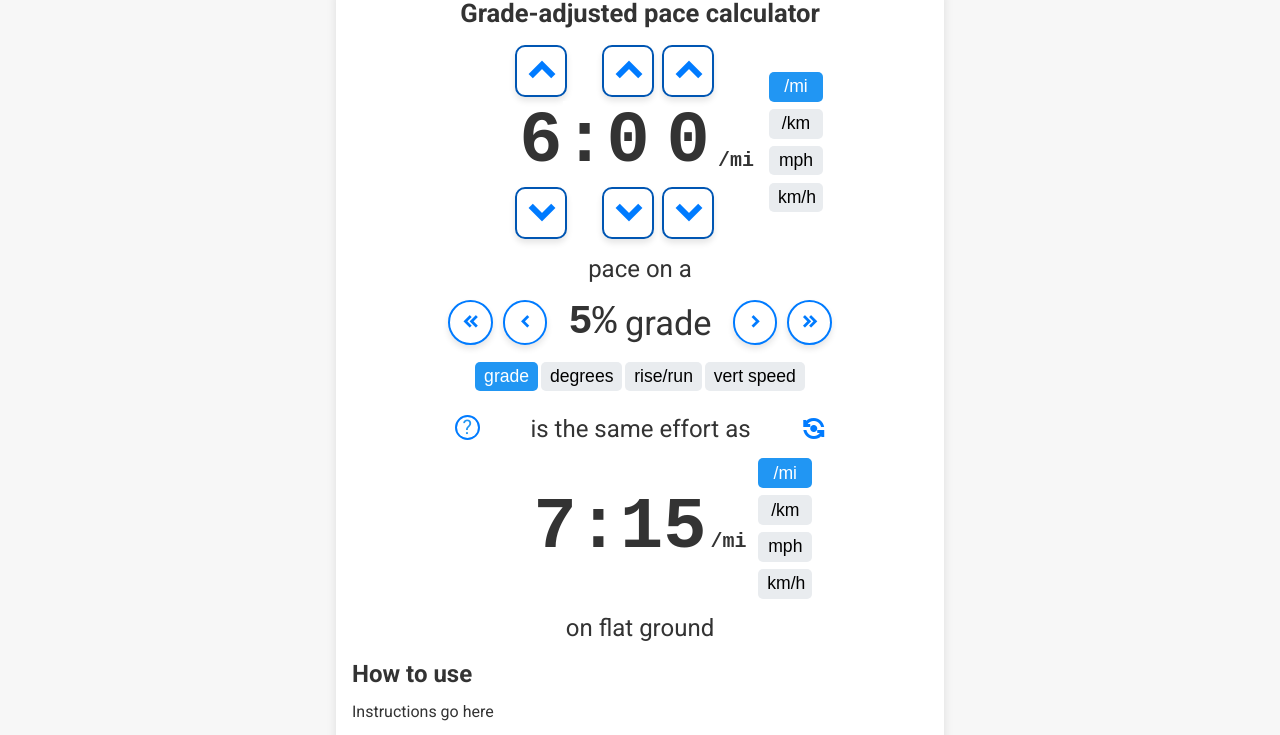
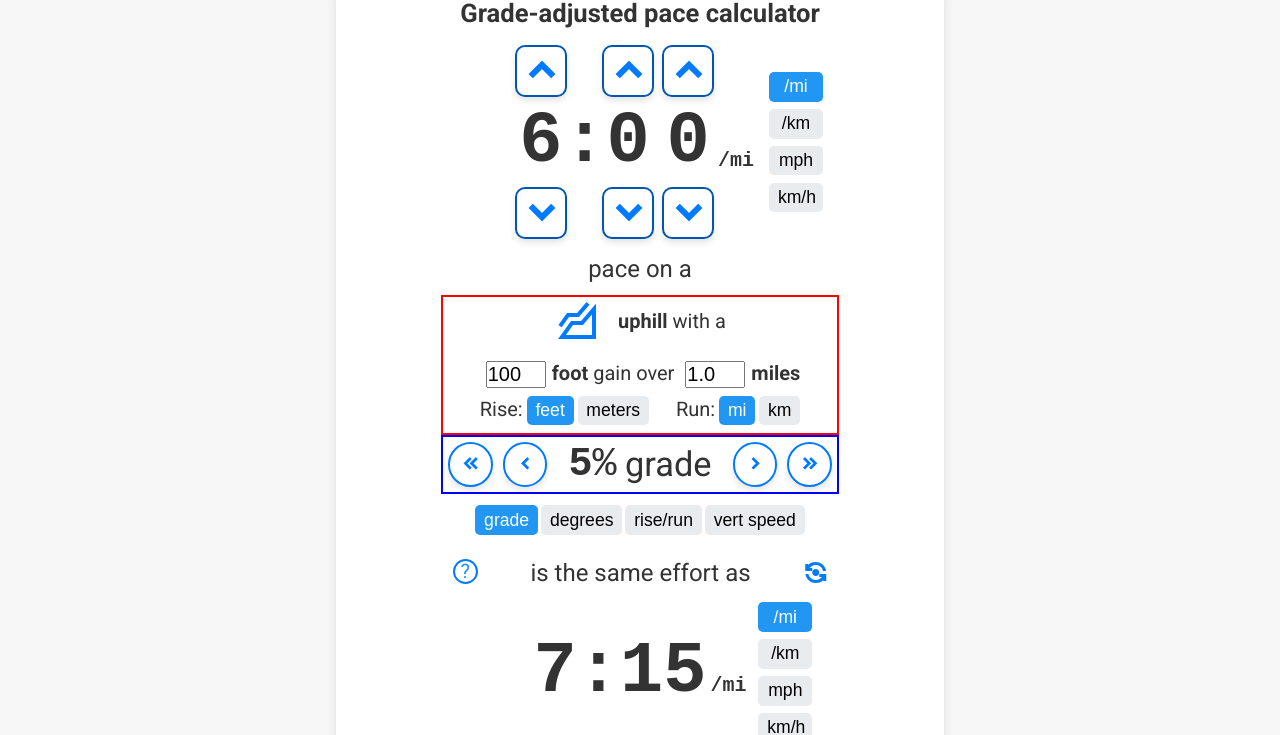
Before and after one commit to johnjdavisiv/gap-app, a plain HTML site: page index.html in a window 1280 px wide. Shown: the part 73-808 px from the top of the page. Drawn offline with nearby package versions, Linux system fonts and the light colour scheme; a web font is replaced by a local one.

Commit message:
rise run box

```diff
--- a/index.html
+++ b/index.html
@@ -6,6 +6,7 @@
     <title>Grade-Adjusted Pace (GAP) Calculator for Uphills and Downhills - from Running Writings</title>
     <link rel="icon" href="images/RW-favicon.png" type="image/png">
     <link rel="stylesheet" href="https://maxcdn.bootstrapcdn.com/font-awesome/4.4.0/css/font-awesome.min.css">
+    <link rel="stylesheet" href="https://fonts.googleapis.com/css2?family=Material+Symbols+Outlined:opsz,wght,FILL,GRAD@20..48,100..700,0..1,-50..200" />
     <link href="https://fonts.googleapis.com/icon?family=Material+Icons" rel="stylesheet">
     <link rel="stylesheet" type="text/css" href="styles.css">
     <script src="scripts.js" defer></script>
@@ -65,6 +66,43 @@
             </div>
             <div class="spacer">
                 pace on a
+            </div>
+            <div class="hill-outer">
+                <div class="hill-container">
+                    <div class="input-row up-down-row">
+                        <button class="material-symbols-outlined hill-button" title="Reverse calculations">
+                            elevation
+                        </button>
+                        <div class="slug">
+                            <span class="rise-unit">uphill</span>
+                            <span class="rise-text">&nbsp;with a</span>
+                        </div>
+                    </div>
+                    <div class="input-row">
+                        <div class="slug">
+                            <input class="hill-input" id="rise" type="number" inputmode="numeric" step="1" value="100">
+                            <label for="rise" class="rise-unit">foot</label>
+                            <span class="rise-text">&nbsp;gain</span>
+                        </div>
+                        <span class="slug rise-text">&nbsp;over&nbsp;</span>
+                        <div class="slug">
+                            <input class="hill-input" id="run" type="number" inputmode="decimal" step="0.1" value="1.0">
+                            <label for="run" class="rise-unit">miles</label>
+                        </div>
+                    </div>
+                    <div class="rise-run-row">
+                        <div class="rise-run-togglebox">
+                            <span class="rise-text">Rise:</span>
+                            <button class="unit-toggle active">feet</button>
+                            <button class="unit-toggle">meters</button>
+                        </div>
+                        <div class="rise-run-togglebox">
+                            <span class="rise-text">Run:</span>
+                            <button class="unit-toggle active">mi</button>
+                            <button class="unit-toggle">km</button>
+                        </div>
+                    </div>
+                </div>
             </div>
             <div class="incline-box">
                 <div class="arrow-box">
--- a/styles.css
+++ b/styles.css
@@ -51,7 +51,6 @@ body {
 header {
     display:flex;
     justify-content: center;
-    width: 100%;
 }
 
 /* Responsiveness attempts */
@@ -252,6 +251,7 @@ p {
     padding: 0.25em 0.5em;
     margin: 0.2em 0em;
     cursor:pointer;
+    min-width: 3ch;
 }
 
 
@@ -271,6 +271,7 @@ p {
     width: 100%;
     display: flex;
     justify-content: center;
+    border: solid blue 2px;
 }
 
 .incline-pct.digit {
@@ -321,6 +322,82 @@ p {
 
 }
 
+/* Rise over run tex tinput */
+
+
+/* Will be hidden initially,  */
+
+.hill-outer {
+    display:flex;
+    justify-content: center;
+    border: solid red 2px;
+}
+
+.input-row {
+    display:flex;
+    justify-content: center;;
+}
+
+.rise-run-row {
+    padding: 0.25em 0;
+    display:flex;
+    justify-content: space-between;
+}
+
+.slug {
+    display:flex;
+    flex-direction: row;
+}
+
+
+.material-symbols-outlined {
+  font-variation-settings:
+  'FILL' 0,
+  'wght' 400,
+  'GRAD' 0,
+  'opsz' 24;
+  color:var(--primary-color);
+  background: transparent;
+}
+
+.up-down-row {
+    display: flex;
+    align-items: center;
+    justify-content: center;
+    gap:1em;
+    padding: 0 0 1em;
+}
+
+
+.hill-button{
+    border:none;
+    font-size:3em;
+
+    transition: transform 0.4s; /* This will make the rotation smooth */
+    transform-origin: center;
+}
+
+ /* ughh old stuff */
+
+
+.rise-unit, .rise-text {
+    font-size: 1.25em;
+    flex:0;
+    white-space: nowrap;
+}
+
+.rise-unit {
+    font-weight: bold;
+}
+
+.hill-input {
+    font-size: 1.25em;
+    width: 3em;
+    margin: 0 0.3em;
+}
+
+
+
 /* Grade unit selector */
 
 .unit-row {
@@ -328,7 +405,6 @@ p {
     display:flex;
     justify-content: center;
     gap: 0.2em;
-
 }
 
 
```
Also changed, not shown: scripts.js (+6 -1 lines).
